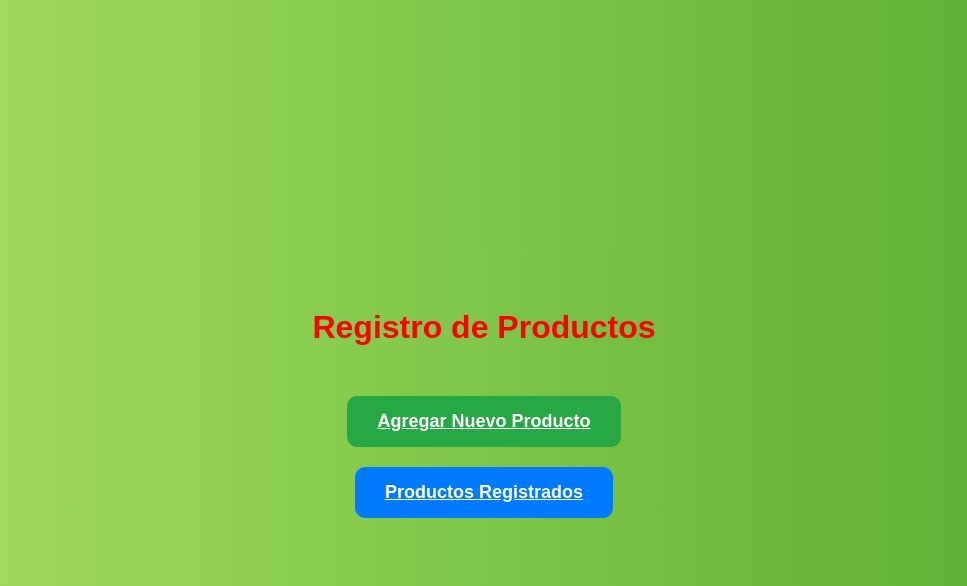
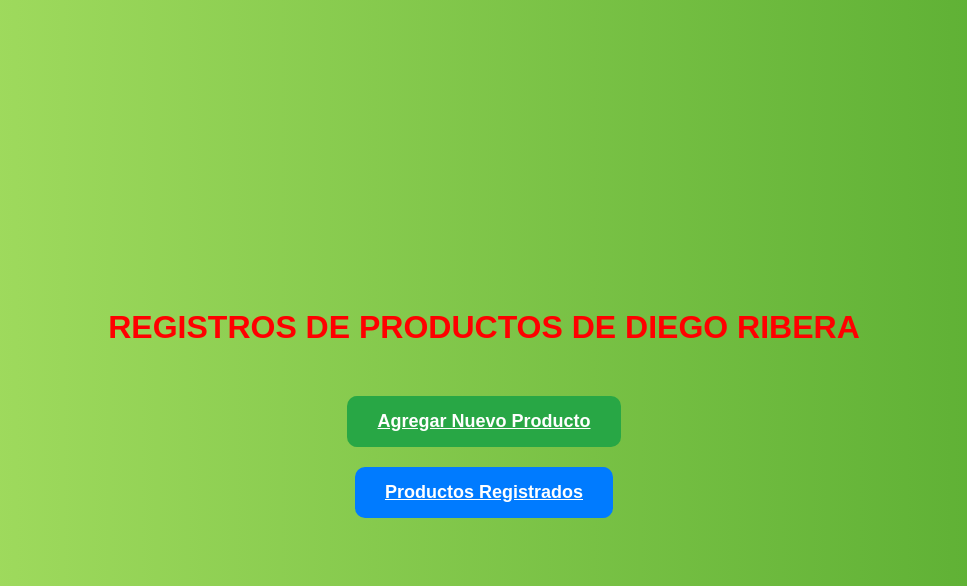
Before and after one commit to surubikevin-lab/verceldeploy3, a Django app: page / in a window 1280 px wide. Shown: the top 586 px of the page, without its empty margins (156-1123 px from the left). Run offline with Django 5.2, Linux system fonts and the light colour scheme.

Commit message:
new commmit

```diff
--- a/Home/templates/inicio.html
+++ b/Home/templates/inicio.html
@@ -35,7 +35,7 @@
     </style>
 </head>
 <body>
-    <h1>Registro de Productos</h1>
+    <h1>REGISTROS DE PRODUCTOS DE DIEGO RIBERA</h1>
     <a href="{% url 'agregar_producto' %}" class="btn btn-agregar">Agregar Nuevo Producto</a>
     <a href="{% url 'lista_productos' %}" class="btn btn-listar">Productos Registrados</a>
 </body>
```
